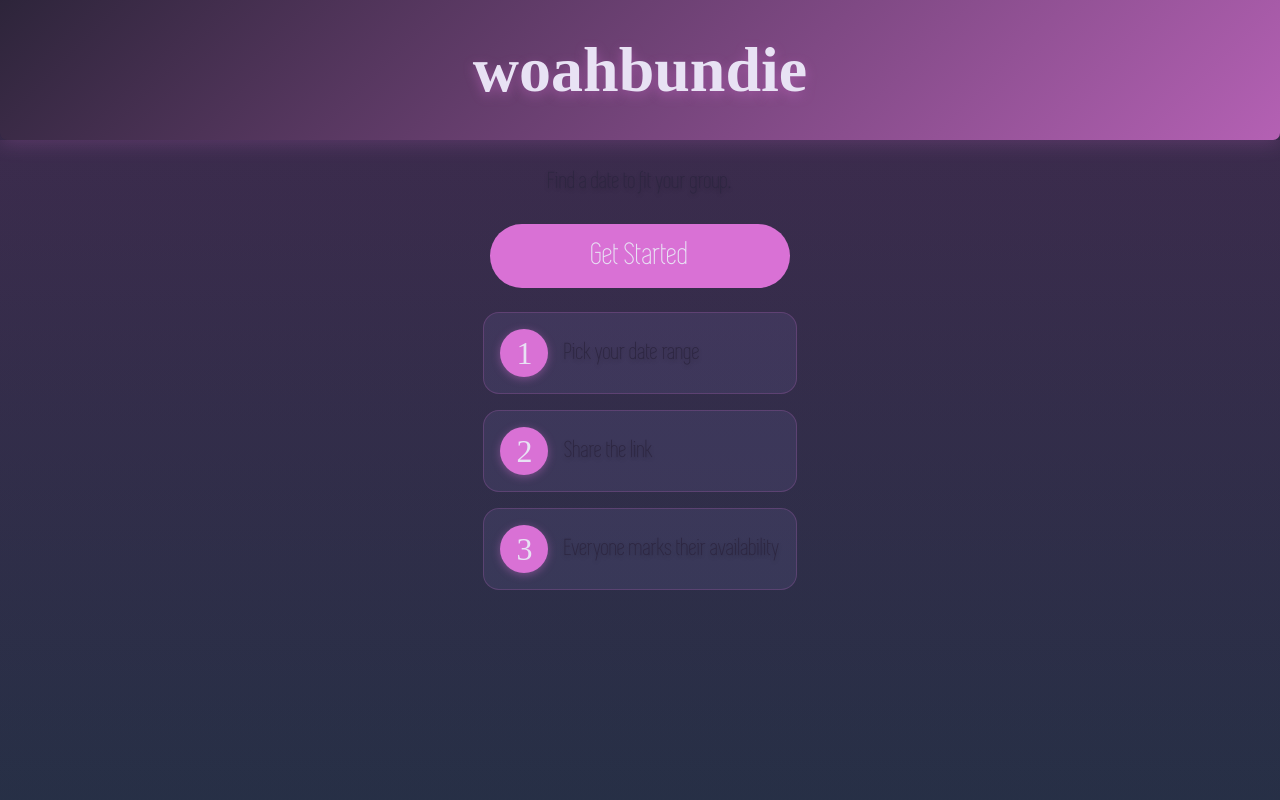
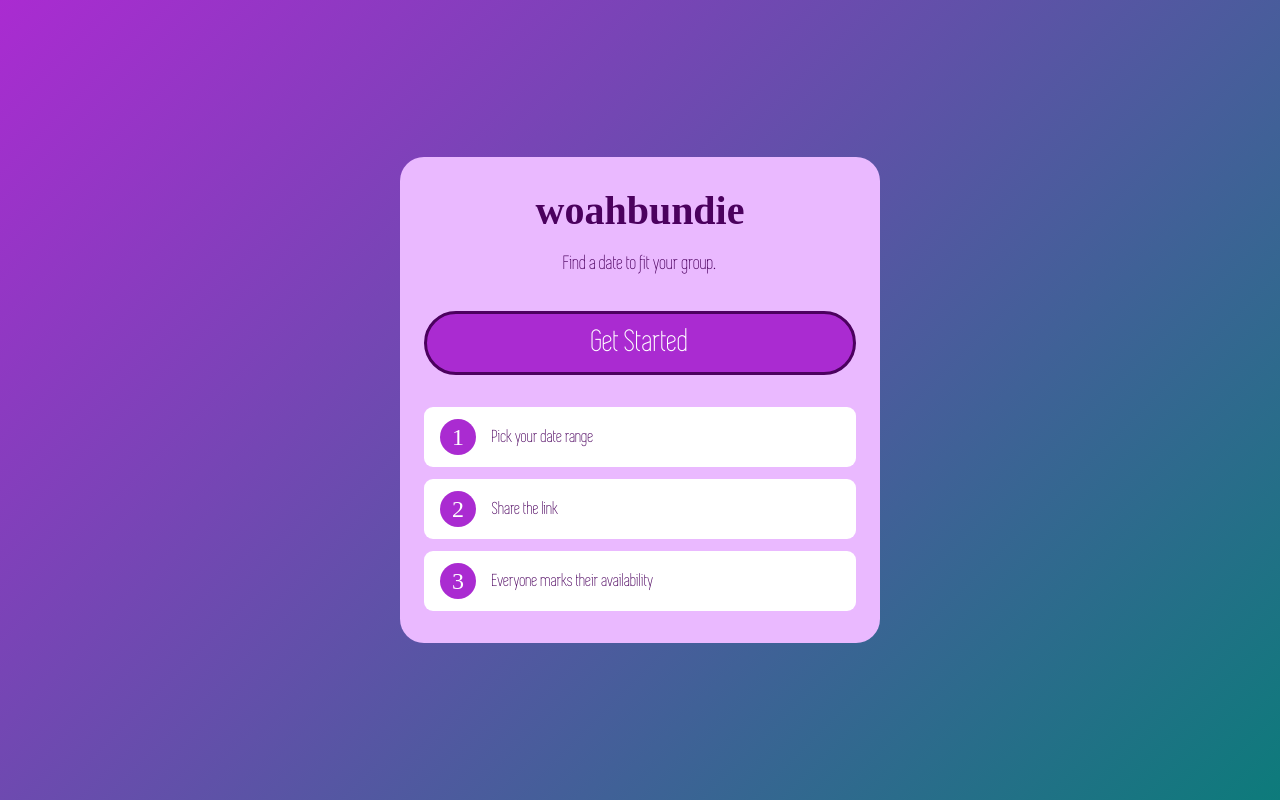
Before and after one commit to ttches/whendow.ui, a React (Vite) app: page / in a window 1280 px wide. Built offline with nearby package versions, Linux system fonts and the light colour scheme.

Commit message:
homepage is modal

```diff
--- a/src/Components/Homepage.tsx
+++ b/src/Components/Homepage.tsx
@@ -1,171 +1,112 @@
-import styled, { keyframes } from "styled-components";
+import { useEffect } from "react";
+import styled from "styled-components";
 import { useNavigate } from "react-router-dom";
+import useModal from "../hooks/useModal";
 
-const gradientShift = keyframes`
-  0% { background-position: 0% 50%; }
-  50% { background-position: 100% 50%; }
-  100% { background-position: 0% 50%; }
-`;
-
-const Container = styled.div`
+const ContentOverlay = styled.div`
+  align-items: center;
+  background-color: #eab9ff;
+  border-radius: 24px;
   display: flex;
   flex-direction: column;
-  min-height: 100vh;
-  background: linear-gradient(180deg, #2d2640 0%, #191831 100%);
-  overflow: hidden;
-`;
-
-const TitleSection = styled.div`
-  align-items: center;
-  background: linear-gradient(-45deg, #d971d5, #252133, #191831, #d971d5);
-  background-size: 400% 400%;
-  border-radius: 0 0 7px 7px;
-  display: flex;
-  flex-direction: column;
-  justify-content: center;
-  height: 140px;
-  animation: ${gradientShift} 15s ease infinite;
-  box-shadow: 0 4px 20px rgba(217, 113, 213, 0.2);
+  margin: 16px;
+  max-width: 480px;
+  padding: 32px 24px;
+  width: calc(100% - 32px);
 `;
 
 const Title = styled.h1`
-  color: #e8e2f4;
+  color: #4b015e;
   font-family: "copasetic";
-  font-size: 64px;
-  margin: 0;
+  font-size: 40px;
+  margin: 0 0 16px 0;
   text-align: center;
-  text-shadow: 0 4px 12px rgba(217, 113, 213, 0.4);
-`;
-
-const ContentSection = styled.div`
-  align-items: center;
-  display: flex;
-  flex-direction: column;
-  padding: 24px 0;
-  background: linear-gradient(
-    180deg,
-    rgba(217, 113, 213, 0.1) 0%,
-    rgba(159, 255, 255, 0.1) 100%
-  );
-  flex: 1;
-`;
-
-const ContentContainer = styled.div`
-  display: flex;
-  flex-direction: column;
-  align-items: center;
-  max-width: 400px;
-  padding: 0 16px;
-`;
-
-const TopContent = styled.div`
-  align-items: center;
-  display: flex;
-  flex-direction: column;
-  margin-bottom: 24px;
-`;
-
-const TextContainer = styled.div`
-  max-width: 280px;
-  margin: 0 auto;
 `;
 
 const Description = styled.p`
-  color: #2d2640;
+  color: #4b015e;
   font-family: "simplifica";
-  font-size: 24px;
-  margin: 0 0 24px 0;
+  font-size: 20px;
+  margin: 0 0 32px 0;
   text-align: center;
-  text-shadow: 0 2px 4px rgba(0, 0, 0, 0.2);
 `;
 
 const GetStartedButton = styled.button`
   align-items: center;
-  background-color: #d971d5;
-  border: 2px solid transparent;
+  background-color: #aa2bd1;
+  border: 3px solid #4b015e;
   border-radius: 80px;
-  color: #e8e2f4;
+  color: white;
   cursor: pointer;
   display: flex;
   font-family: "simplifica";
   font-size: 32px;
   height: 64px;
   justify-content: center;
-  width: 300px;
-  transition: all 0.2s ease-in-out;
+  margin-bottom: 32px;
+  width: 100%;
 
   &:hover {
-    border-color: #2d2640;
-    transform: scale(1.02);
-  }
-
-  &:active {
-    transform: scale(0.98);
+    background-color: #0d7b7b;
+    border-color: #aa2bd1;
   }
 `;
 
 const StepsContainer = styled.div`
   display: flex;
   flex-direction: column;
-  gap: 16px;
+  gap: 12px;
+  width: 100%;
 `;
 
 const Step = styled.div`
   align-items: center;
-  background: rgba(161, 150, 228, 0.1);
-  border-radius: 16px;
+  background-color: white;
+  border-radius: 9px;
   display: flex;
-  padding: 16px;
-  border: 1px solid rgba(217, 113, 213, 0.2);
-  transition: background 0.2s ease;
-
-  &:active {
-    background: rgba(161, 150, 228, 0.2);
-    border-color: rgba(217, 113, 213, 0.4);
-  }
+  padding: 12px 16px;
 `;
 
 const StepNumber = styled.div`
   align-items: center;
-  background-color: #d971d5;
+  background-color: #aa2bd1;
   border-radius: 50%;
-  color: #e8e2f4;
+  color: white;
   display: flex;
+  flex-shrink: 0;
   font-family: "copasetic";
-  font-size: 32px;
-  height: 48px;
+  font-size: 24px;
+  height: 36px;
   justify-content: center;
   margin-right: 16px;
-  min-width: 48px;
-  box-shadow: 0 2px 8px rgba(217, 113, 213, 0.4);
+  width: 36px;
 `;
 
 const StepText = styled.p`
-  color: #2d2640;
+  color: #4b015e;
   font-family: "simplifica";
-  font-size: 24px;
+  font-size: 18px;
   margin: 0;
-  text-shadow: 0 2px 4px rgba(0, 0, 0, 0.2);
 `;
 
 const Homepage = () => {
   const navigate = useNavigate();
+  const { Modal: HomepageModal, isOpen, openModal } = useModal();
+
+  useEffect(() => {
+    openModal();
+  }, []);
+
+  if (!isOpen) return null;
 
   return (
-    <Container>
-      <TitleSection>
+    <HomepageModal>
+      <ContentOverlay>
         <Title>woahbundie</Title>
-      </TitleSection>
-      <ContentSection>
-        <ContentContainer>
-          <TopContent>
-            <TextContainer>
         <Description>Find a date to fit your group.</Description>
-            </TextContainer>
         <GetStartedButton onClick={() => navigate("/create")}>
           Get Started
         </GetStartedButton>
-          </TopContent>
         <StepsContainer>
           <Step>
             <StepNumber>1</StepNumber>
@@ -180,9 +121,8 @@
             <StepText>Everyone marks their availability</StepText>
           </Step>
         </StepsContainer>
-        </ContentContainer>
-      </ContentSection>
-    </Container>
+      </ContentOverlay>
+    </HomepageModal>
   );
 };
 
```
Lines whose indentation alone changed are shown as unchanged.
